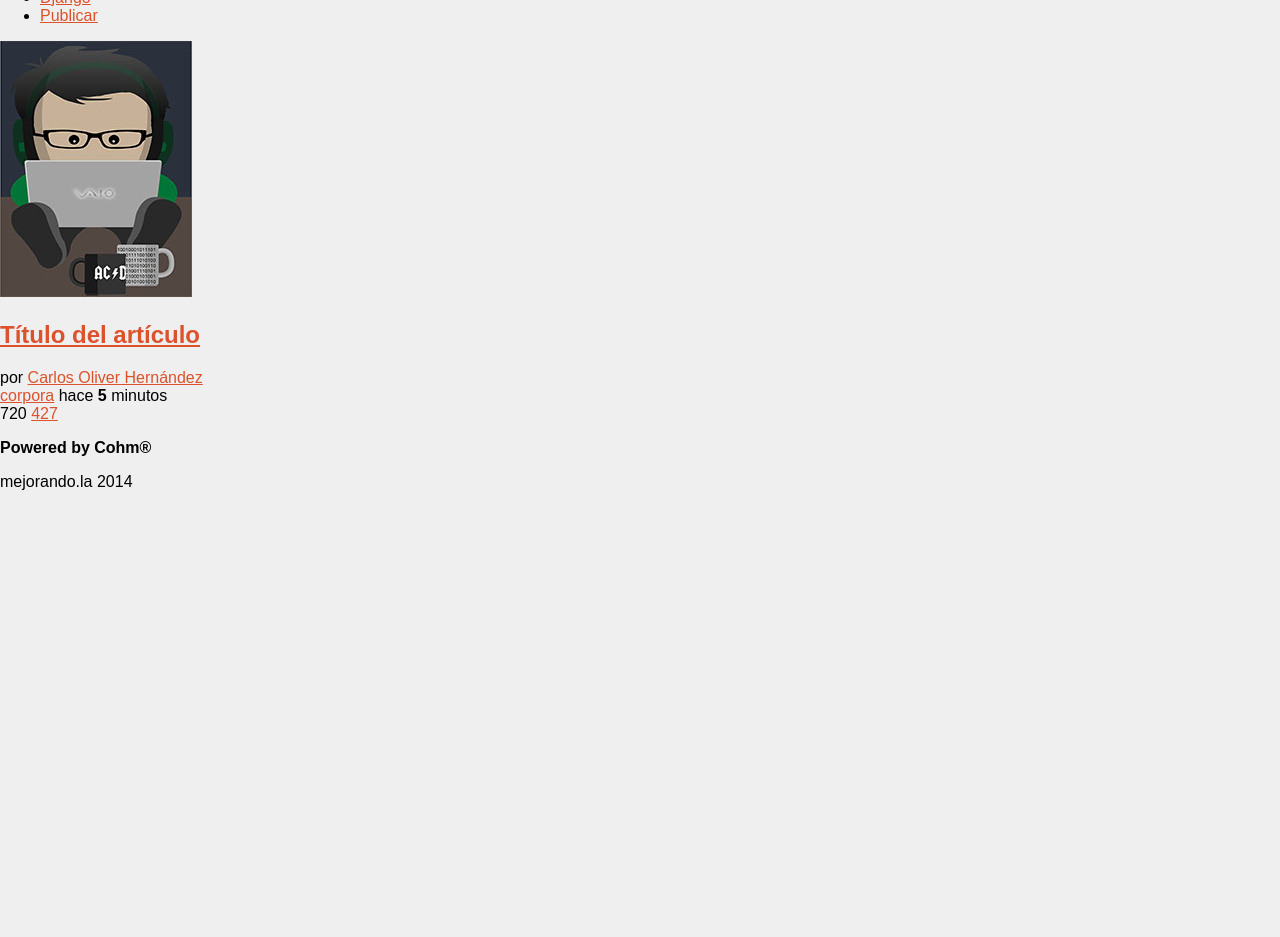
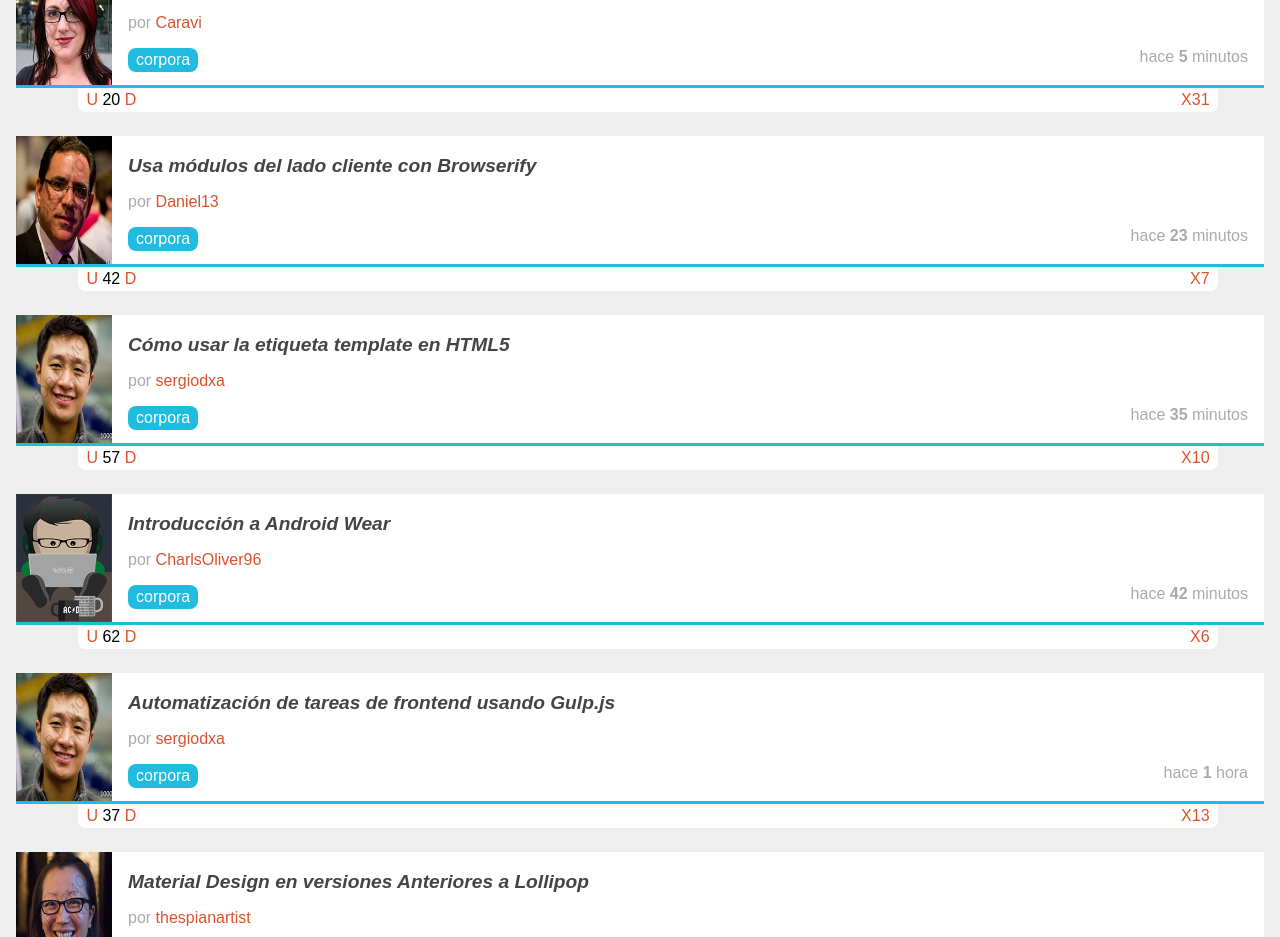
Before and after one commit to CharlsOliver/-Puls2014-America, a plain HTML site: page index.html in a window 1280 px wide. Shown: the part 165-1102 px from the top of the page. Before the commit the page ends 800 px from the top, so only its background shows below. Drawn offline with Linux system fonts and the light colour scheme.

Commit message:
Diseño terminado Actualización 6/11/15
Diseño terminado con falta de iconos

```diff
--- a/css/estilos.css
+++ b/css/estilos.css
@@ -1,5 +1,6 @@
 a {
 	color: #dc522c;
+	text-decoration: none;
 }
 
 body {
@@ -9,12 +10,41 @@ body {
 	font-size: 16px;
 }
 
+footer {
+
+	background: #393b39;
+	color: rgba(255,255,255,0.7);
+	text-align: center;
+	padding: 1em;
+}
+
+footer p:first-child {
+
+	margin-bottom: 0;
+}
+
+footer p:last-child {
+
+	margin-top: 0;
+}
+
+footer p:last-child:after {
+
+	content: " -";
+}
+
+footer p:last-child:before {
+
+	content: "- ";
+}
+
 header {
 
-	border: 1px solid red;
 	background: #434343;
 	color: white;
+	overflow: hidden;
 	padding: 0.5em;
+	position: relative;
 }
 
 header figure {
@@ -26,6 +56,21 @@ header h1 {
 
 	font-size: 1.2em;
 	font-weight: normal;
+	margin: 0.5em 70px 0 0;
+}
+
+header #avatar {
+
+	  position: absolute;
+	  top: 0;
+	  right: 0;
+	  margin: 0.5em 0.5em 0 0;
+}
+
+header #avatar img {
+
+	width: 55px;
+	border-radius: 50%;
 }
 
 header #logo img {
@@ -36,8 +81,131 @@ header #logo img {
 	margin-right: 0.5em;
 }
 
-header #avatar img {
+nav {
 
-	width: 55px;
-	border-radius: 50%;
+	background: #838383;
+	padding: 0 0.5em;
+	position: relative;
 }
+
+nav ul {
+
+	list-style: none;
+	margin: 0;
+	padding: 0;
+}
+
+nav ul #publicar_nav {
+
+	position: absolute;
+	top: 0px;
+	right: 0px;
+
+}
+
+nav ul #publicar_nav a {
+
+	background: #dc522c;
+	box-shadow: rgba(0,0,0,0.5) 5px 2px 20px;
+	padding: 0.5em;
+	border-radius: 0.3em;
+	text-decoration: none;
+	font-style: italic;
+	text-shadow: rgba(0,0,0,0.5) 2px 2px 5px;
+}
+
+nav ul li {
+
+	display: inline-block;
+	margin: 0 1em 0 0;
+}
+
+nav ul li a {
+
+	color: white;
+	display: block;
+	padding: 0.5em 0;
+}
+
+#contenido {
+
+	margin: 1em;
+}
+
+#contenido .item {
+
+	background: white;
+	border-bottom: 3px solid #20bcdf;
+	margin-bottom: 3em;
+	min-height: 128px;
+	position: relative;
+}
+
+#contenido .item .autor_item {
+
+	color: #AAA;
+}
+
+#contenido .item .datos_item {
+
+	margin: 1em 1em 0 0;
+	text-align: right;
+}
+
+#contenido .item .datos_item .fecha_item {
+
+	color: #AAA;
+}
+
+#contenido .item .datos_item .tag_item {
+
+	background: #20bcdf;
+	border-radius: 0.5em;
+	color: white;
+	float: left;
+	display: inline-block;
+	padding: 0.2em 0.5em;
+	text-decoration: none;
+}
+
+#contenido .item .imagen_item {
+
+	float: left;
+	margin: 0 1em 0 0;
+}
+
+#contenido .item .imagen_item img{
+
+	width: 96px;
+}
+
+#contenido .item .titulo_item {
+
+	font-size: 1.2em;
+	font-style: italic;
+	padding: 1em 1em 0 0;
+}
+
+#contenido .item .titulo_item a {
+
+	color: #444;
+	text-decoration: none;
+}
+
+#contenido .item .votacion {
+
+	background: white;
+	border-radius: 0 0 0.5em 0.5em;
+	left: 5%;
+	margin-top: 3px;
+	padding: 0.2em 0.5em;
+	position: absolute;
+	top: 100%;
+	width: 90%;
+}
+
+#contenido .item .votacion .comentarios_item,
+#contenido .item .votacion .guardar_item {
+
+	float: right;
+}
--- a/index.html
+++ b/index.html
@@ -32,13 +32,13 @@
 	 <section id="contenido">
 	 	<article class="item">
 	 		<figure class="imagen_item">
-	 			<img src="img/imagen.jpg">
+	 			<img src="img/imagen1.jpg">
 	 		</figure>
-	 		<h2>
-	 			<a href="#">Título del artículo</a>
+	 		<h2 class="titulo_item">
+	 			<a href="#">Flash CC no soporta AS2. Último adiós después de más de diez años</a>
 	 		</h2>
 	 		<div class="autor_item">
-	 			por <a href="#">Carlos Oliver Hernández</a>
+	 			por <a href="#">Caravi</a>
 	 		</div>
 	 		<div class="datos_item">
 	 			<a href="#" class="tag_item">corpora</a>
@@ -47,11 +47,136 @@
 	 			</span>
 	 		</div>
 	 		<div class="votacion">
-	 			<a href="#" class="up"></a>
-	 				720
-	 			<a href="#" class="down"></a>
-	 			<a href="#" class="comentarios_item">427</a>
-	 			<a href="#" class="guardar_item"></a>
+	 			<a href="#" class="up">U</a>
+	 				20
+	 			<a href="#" class="down">D</a>
+	 			<a href="#" class="comentarios_item">31</a>
+	 			<a href="#" class="guardar_item">X</a>
+	 		</div>
+	 	</article>
+
+	 	<article class="item">
+	 		<figure class="imagen_item">
+	 			<img src="img/imagen2.jpg">
+	 		</figure>
+	 		<h2 class="titulo_item">
+	 			<a href="#">Usa módulos del lado cliente con Browserify</a>
+	 		</h2>
+	 		<div class="autor_item">
+	 			por <a href="#">Daniel13</a>
+	 		</div>
+	 		<div class="datos_item">
+	 			<a href="#" class="tag_item">corpora</a>
+	 			<span class="fecha_item">
+	 				hace <strong>23</strong> minutos
+	 			</span>
+	 		</div>
+	 		<div class="votacion">
+	 			<a href="#" class="up">U</a>
+	 				42
+	 			<a href="#" class="down">D</a>
+	 			<a href="#" class="comentarios_item">7</a>
+	 			<a href="#" class="guardar_item">X</a>
+	 		</div>
+	 	</article>
+
+	 	<article class="item">
+	 		<figure class="imagen_item">
+	 			<img src="img/imagen3.jpg">
+	 		</figure>
+	 		<h2 class="titulo_item">
+	 			<a href="#">Cómo usar la etiqueta template en HTML5</a>
+	 		</h2>
+	 		<div class="autor_item">
+	 			por <a href="#">sergiodxa</a>
+	 		</div>
+	 		<div class="datos_item">
+	 			<a href="#" class="tag_item">corpora</a>
+	 			<span class="fecha_item">
+	 				hace <strong>35</strong> minutos
+	 			</span>
+	 		</div>
+	 		<div class="votacion">
+	 			<a href="#" class="up">U</a>
+	 				57
+	 			<a href="#" class="down">D</a>
+	 			<a href="#" class="comentarios_item">10</a>
+	 			<a href="#" class="guardar_item">X</a>
+	 		</div>
+	 	</article>
+
+	 	<article class="item">
+	 		<figure class="imagen_item">
+	 			<img src="img/imagen.jpg">
+	 		</figure>
+	 		<h2 class="titulo_item">
+	 			<a href="#">Introducción a Android Wear</a>
+	 		</h2>
+	 		<div class="autor_item">
+	 			por <a href="#">CharlsOliver96</a>
+	 		</div>
+	 		<div class="datos_item">
+	 			<a href="#" class="tag_item">corpora</a>
+	 			<span class="fecha_item">
+	 				hace <strong>42</strong> minutos
+	 			</span>
+	 		</div>
+	 		<div class="votacion">
+	 			<a href="#" class="up">U</a>
+	 				62
+	 			<a href="#" class="down">D</a>
+	 			<a href="#" class="comentarios_item">6</a>
+	 			<a href="#" class="guardar_item">X</a>
+	 		</div>
+	 	</article>
+
+	 	<article class="item">
+	 		<figure class="imagen_item">
+	 			<img src="img/imagen3.jpg">
+	 		</figure>
+	 		<h2 class="titulo_item">
+	 			<a href="#">Automatización de tareas de frontend usando Gulp.js</a>
+	 		</h2>
+	 		<div class="autor_item">
+	 			por <a href="#">sergiodxa</a>
+	 		</div>
+	 		<div class="datos_item">
+	 			<a href="#" class="tag_item">corpora</a>
+	 			<span class="fecha_item">
+	 				hace <strong>1</strong> hora
+	 			</span>
+	 		</div>
+	 		<div class="votacion">
+	 			<a href="#" class="up">U</a>
+	 				37
+	 			<a href="#" class="down">D</a>
+	 			<a href="#" class="comentarios_item">13</a>
+	 			<a href="#" class="guardar_item">X</a>
+	 		</div>
+	 	</article>
+
+	 	<article class="item">
+	 		<figure class="imagen_item">
+	 			<img src="img/imagen4.jpg">
+	 		</figure>
+	 		<h2 class="titulo_item">
+	 			<a href="#">Material Design en versiones Anteriores a Lollipop</a>
+	 		</h2>
+	 		<div class="autor_item">
+	 			por <a href="#">thespianartist</a>
+	 		</div>
+	 		<div class="datos_item">
+	 			<a href="#" class="tag_item">corpora</a>
+	 			<span class="fecha_item">
+	 				hace <strong>2</strong> horas
+	 			</span>
+	 		</div>
+	 		<div class="votacion">
+	 			<a href="#" class="up">U</a>
+	 				72
+	 			<a href="#" class="down">D</a>
+	 			<a href="#" class="comentarios_item">8</a>
+	 			<a href="#" class="guardar_item">X</a>
 	 		</div>
 	 	</article>
 	 </section>
```
Also changed, not shown: css/normalize.css, img/imagen1.jpg (added), img/imagen2.jpg (added), img/imagen3.jpg (added), img/imagen4.jpg (added).
